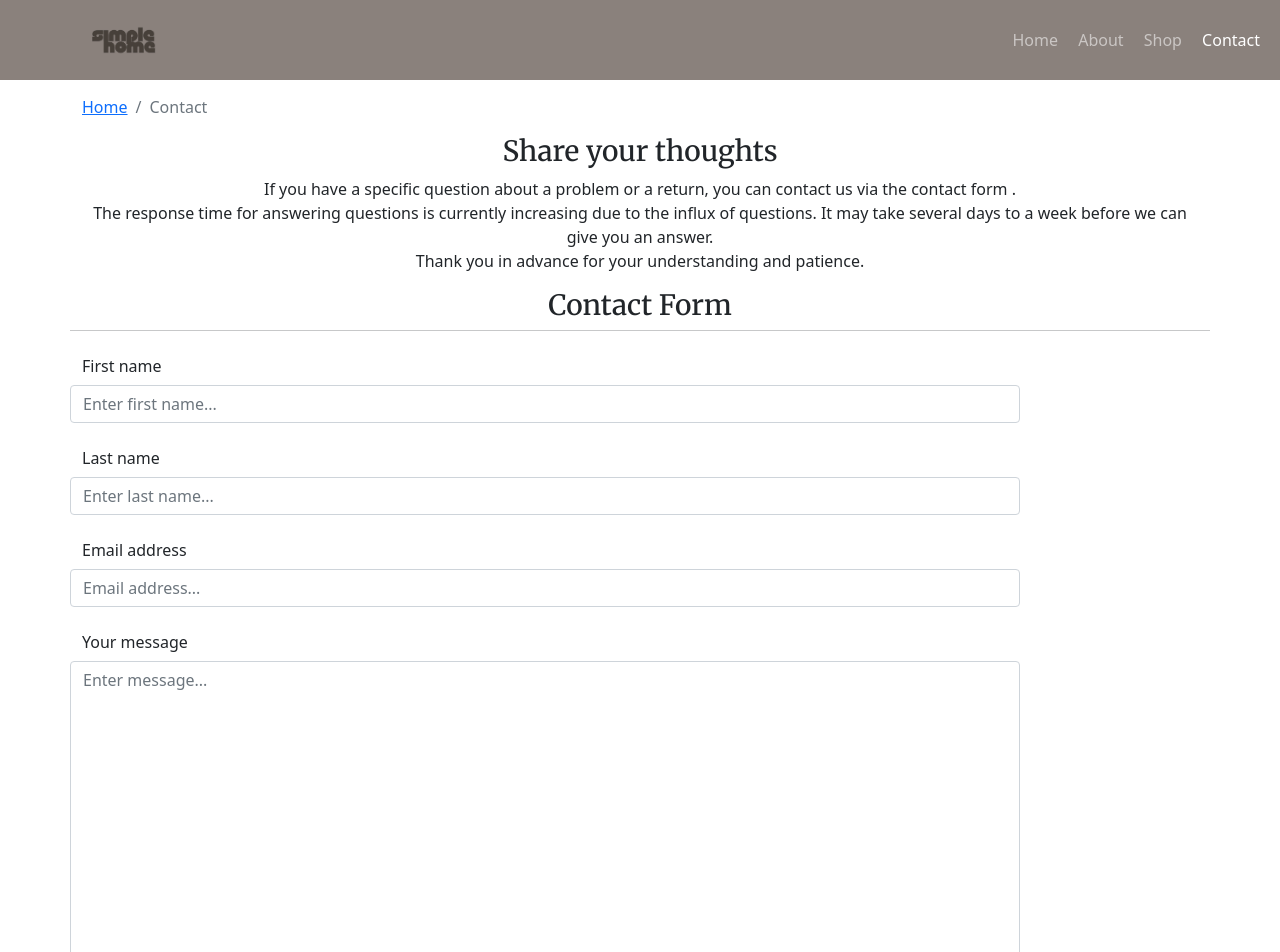
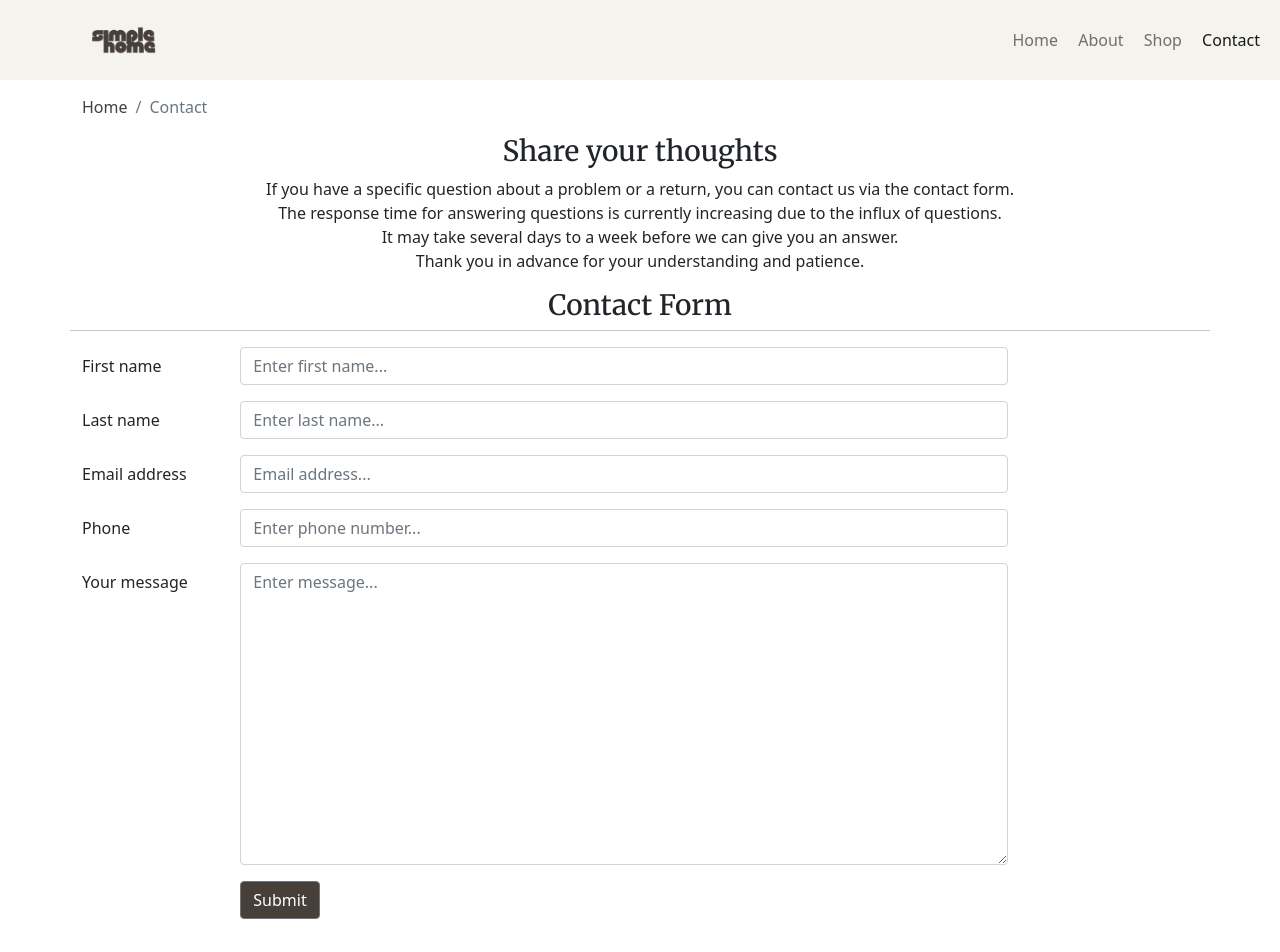
Before and after one commit to eunikehp/Simple-Home-React, a React (Create React App) app: page /contact in a window 1280 px wide. Shown: the top 952 px of the page. Built offline with nearby package versions, Linux system fonts and the light colour scheme.

Commit message:
add validateform and minor changes

```diff
--- a/src/App.css
+++ b/src/App.css
@@ -51,7 +51,7 @@ h2 {
 }
 
 .site-footer {
-    background-color: #8A817C;
+    background-color: #F4F3EE;
     padding: 20px 0;
     margin-top: 20px;
 }
@@ -68,8 +68,8 @@ h2 {
     max-width: 4rem;
 }
 
-.navbar-dark {
-    background-color: #8A817C;
+.navbar-light {
+    background-color: #F4F3EE;
     min-height: 5rem;
     margin-bottom: 15px;
 }
--- a/src/components/ContactForm.js
+++ b/src/components/ContactForm.js
@@ -1,5 +1,6 @@
 import { Button, Label, Col, FormGroup } from 'reactstrap';
-import { Formik, Field, Form } from 'formik';
+import { Formik, Field, Form, ErrorMessage } from 'formik';
+import { validateContactForm } from '../utils/validateContactForm';
 
 const ContactForm = () => {
   const handleSubmit = ( values, {resetForm} ) => {
@@ -11,63 +12,91 @@ const ContactForm = () => {
   return (
     <Formik
       initialValues={{
-        firstname: '',
-        lastname: '',
+        firstName: '',
+        lastName: '',
         email: '',
+        phone: '',
         message: ''
       }}
       onSubmit={handleSubmit}
+      validate={validateContactForm}
     >
       <Form>
         <FormGroup row>
-          <Label htmlFor='firstname' md='2'>
+          <Label htmlFor='firstName' md='2'>
             First name
           </Label>
           <Col md='10'>
-          </Col>
             <Field
                 name='firstName'
                 placeholder='Enter first name...'
                 className='form-control'/>
+            <ErrorMessage name='firstName'>
+                {(msg) => <p className='text-danger'>{msg}</p>}
+            </ErrorMessage>
+          </Col>
         </FormGroup>
         <FormGroup row>
-          <Label htmlFor='lastname' md='2'>
+          <Label htmlFor='lastName' md='2'>
             Last name
           </Label>
           <Col md='10'>
-          </Col>
             <Field
                 name='lastName'
                 placeholder='Enter last name...'
                 className='form-control'/>
+            <ErrorMessage name='lastName'>
+                {(msg) => <p className='text-danger'>{msg}</p>}
+            </ErrorMessage>
+          </Col>
         </FormGroup>
         <FormGroup row>
           <Label htmlFor='email' md='2'>
             Email address
           </Label>
           <Col md='10'>
-          </Col>
             <Field
               name='email'
               placeholder='Email address...'
               className='form-control'/>
+            <ErrorMessage name='email'>
+              {(msg) => <p className='text-danger'>{msg}</p>}
+            </ErrorMessage>
+          </Col>
+        </FormGroup>
+        <FormGroup row>
+          <Label htmlFor='phone' md='2'>
+            Phone
+          </Label>
+          <Col md='10'>
+            <Field
+              name='phone'
+              placeholder='Enter phone number...'
+              className='form-control'/>
+            <ErrorMessage name='phone'>
+              {(msg) => <p className='text-danger'>{msg}</p>}
+            </ErrorMessage>
+          </Col>
         </FormGroup>
         <FormGroup row>
           <Label htmlFor='message' md='2'>
             Your message
           </Label>
           <Col md='10'>
-          </Col>
             <Field
               name='message'
               placeholder='Enter message...'
               as='textarea'
               rows='12'
               className='form-control'/>
+          </Col>
         </FormGroup>
         <FormGroup row>
           <Col md={{ size: 10, offset: 2 }}>
-            <Button type='submit' color='primary'>
+            <Button
+              type='submit'
+              style={{ backgroundColor: "#463F3A" }}
+            >
               Submit
             </Button>
           </Col>
--- a/src/components/Header.js
+++ b/src/components/Header.js
@@ -15,7 +15,7 @@ const Header = () => {
   const [menuOpen, setMenuOpen] = useState(false);
 
   return (
-    <Navbar dark sticky='top' expand='md'>
+    <Navbar light sticky='top' expand='md'>
       <NavbarBrand className='ms-5' href='/' >
           <img src={SimpleHomeLogo} alt='simplehome logo' className='float-start' />
       </NavbarBrand>
--- a/src/components/SubHeader.js
+++ b/src/components/SubHeader.js
@@ -7,7 +7,10 @@ const SubHeader = ({ current }) => {
       <Col>
         <Breadcrumb>
           <BreadcrumbItem>
-            <Link to='/'>Home</Link>
+            <Link
+              to='/'
+              style={{color: '#463F3A', textDecoration: 'none'}}
+            >Home</Link>
           </BreadcrumbItem>
           {/* {detail && (
             <BreadcrumbItem>
--- a/src/pages/ContactPage.js
+++ b/src/pages/ContactPage.js
@@ -11,14 +11,19 @@ const ContactPage = () => {
       <SubHeader current='Contact'/>
       <Row>
         <Col className='text-center'>
+          <div>
             <h3>Share your thoughts</h3>
             <p>
-          If you have a specific question about a problem or a return, you can contact us via the contact form .
+            If you have a specific question about a problem or a return, you can contact us via the contact form.
             <br />
-          The response time for answering questions is currently increasing due to the influx of questions. It may take several days to a week before we can give you an answer.
+            The response time for answering questions is currently increasing due to the influx of questions.
+            <br />
+            It may take several days to a week before we can give you an answer.
             <br />
             Thank you in advance for your understanding and patience.
             </p>
+          </div>
+
         </Col>
       </Row>
       <Row>
--- /dev/null
+++ b/src/utils/validateContactForm.js
@@ -0,0 +1,30 @@
+export const validateContactForm = (values) => {
+  const errors = {};
+
+  if (!values.firstName) {
+    errors.firstName = 'Required';
+  } else if (values.firstName.length < 2) {
+    errors.firstName = 'Must be at least 2 characters.';
+  } else if (values.firstName.length > 15) {
+      errors.firstName = 'Must be 15 characters or less';
+  }
+
+  if (!values.lastName) {
+      errors.lastName = 'Required';
+  } else if (values.lastName.length < 2) {
+      errors.lastName = 'Must be at least 2 characters.';
+  } else if (values.lastName.length > 15) {
+      errors.lastName = 'Must be 15 characters or less';
+  }
+
+  const reg = /^\d+$/;
+  if (!reg.test(values.phone)) {
+      errors.phone = 'The phone number should contain only numbers.';
+  }
+
+  if (!values.email.includes('@')) {
+      errors.email = 'Email should contain a @';
+  }
+
+  return errors;
+};
```
Lines whose indentation alone changed are shown as unchanged.
